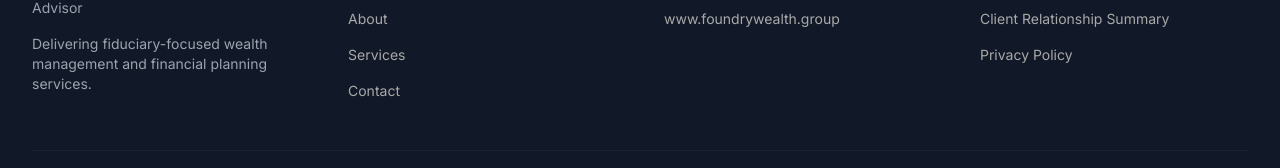
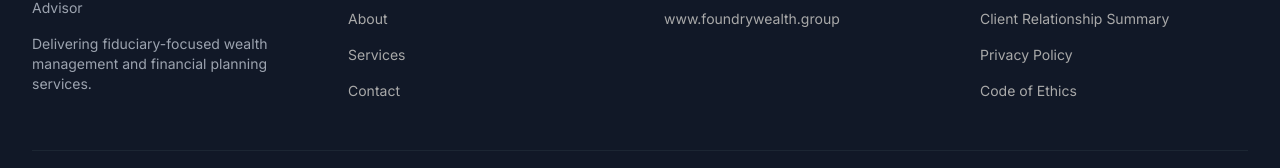
Before and after one commit to LDGUEST/Foundry-Wealth-Group-Website, a Next.js app: page / in a window 1280 px wide. Shown: the part 7769-7937 px from the top of the page. Built offline with nearby package versions, Linux system fonts and the light colour scheme; no server answers.

Commit message:
Add link to Code of Ethics in Footer

```diff
--- a/components/Footer.tsx
+++ b/components/Footer.tsx
@@ -80,6 +80,11 @@ export default function Footer() {
                   Privacy Policy
                 </Link>
               </li>
+              <li>
+  <Link href="/code-of-ethics" className="text-sm text-steel hover:text-white transition-colors">
+    Code of Ethics
+  </Link>
+</li>
             </ul>
           </div>
         </div>
```
